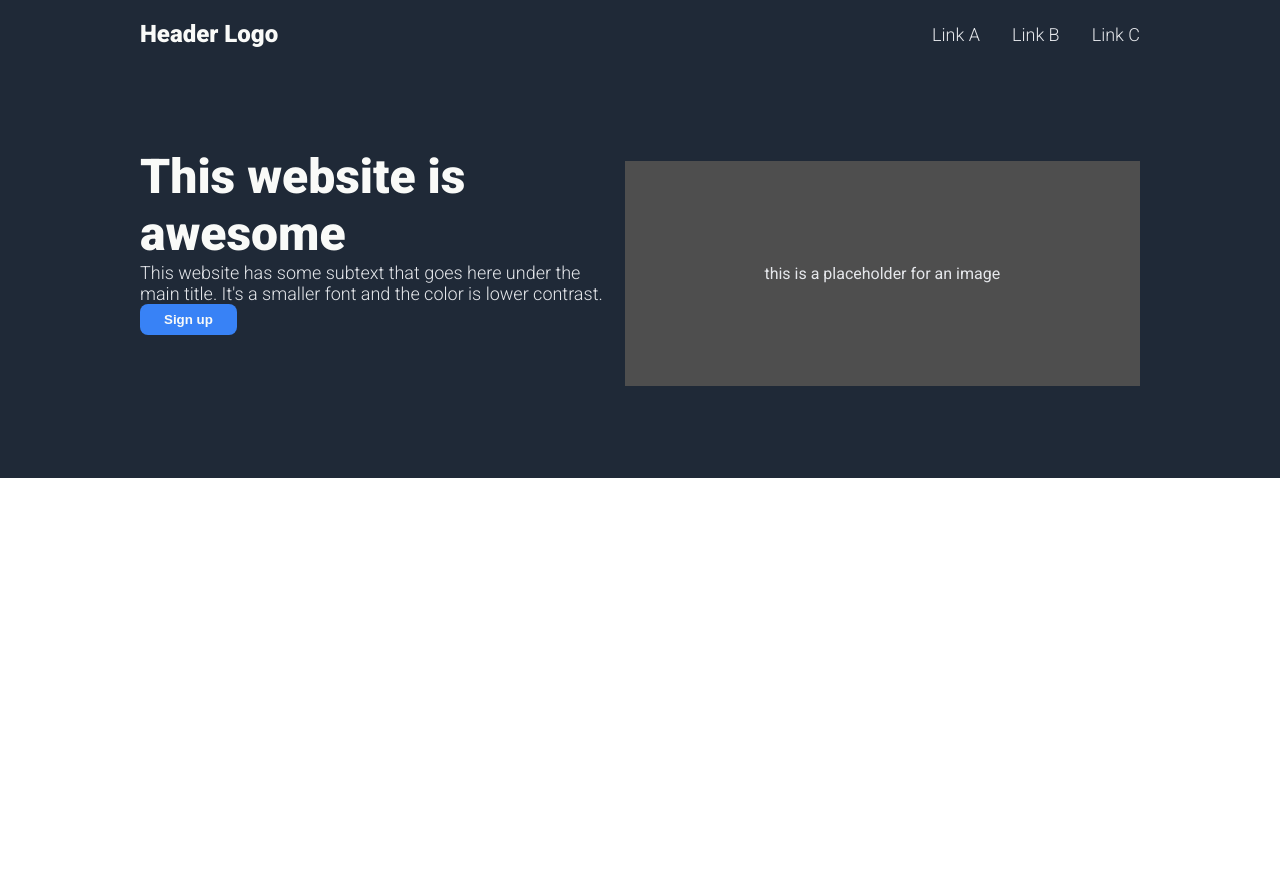
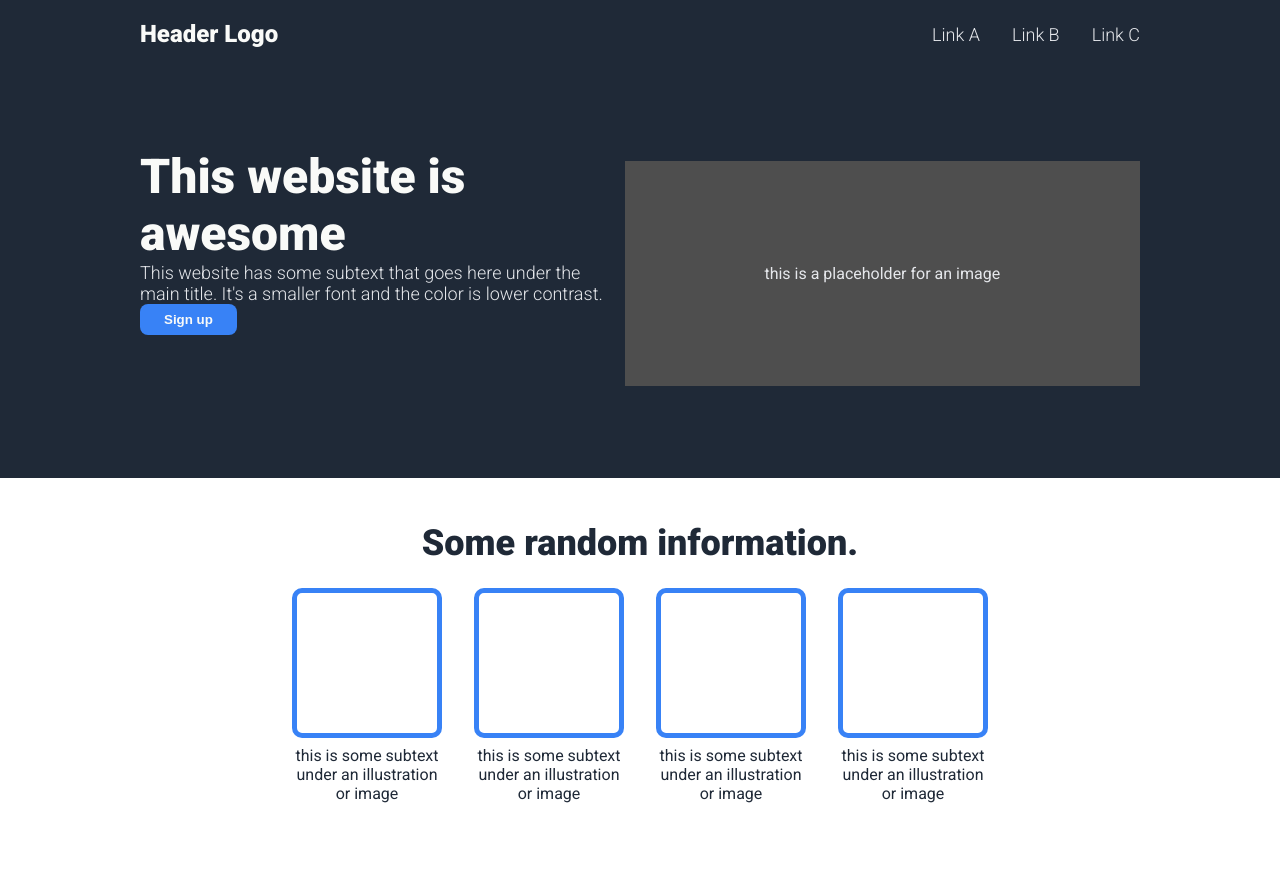
Before and after one commit to frayded/landing-page-odin, a plain HTML site: page index.html in a window 1280 px wide. Before the commit the page ends 800 px from the top, so only its background shows below. Drawn offline with Linux system fonts and the light colour scheme.

Commit message:
Added "some more information" section

```diff
--- a/index.html
+++ b/index.html
@@ -30,5 +30,27 @@
         <div class="placeholder">this is a placeholder for an image</div>
       </div>
     </div>
+
+    <div class="random-info">
+      <h2 class="info-header">Some random information.</h2>
+      <div class="info-placeholder">
+        <div class="square-placeholder">
+          <div class="frame-square"></div>
+          <p>this is some subtext under an illustration or image</p>
+        </div>
+        <div class="square-placeholder">
+          <div class="frame-square"></div>
+          <p>this is some subtext under an illustration or image</p>
+        </div>
+        <div class="square-placeholder">
+          <div class="frame-square"></div>
+          <p>this is some subtext under an illustration or image</p>
+        </div>
+        <div class="square-placeholder">
+          <div class="frame-square"></div>
+          <p>this is some subtext under an illustration or image</p>
+        </div>
+      </div>
+    </div>
   </body>
 </html>
--- a/styles.css
+++ b/styles.css
@@ -25,9 +25,14 @@ button {
 }
 
 .header-hero,
+.content-hero,
+.random-info {
+  padding: 20px 140px 80px;
+}
+
+.header-hero,
 .content-hero {
   background-color: #1f2937;
-  padding: 20px 140px 80px;
 
   display: flex;
   justify-content: space-between;
@@ -93,3 +98,38 @@ button {
   justify-content: center;
   align-items: center;
 }
+
+.info-header {
+  text-align: center;
+  margin: 24px auto;
+
+  font-size: 36px;
+  font-weight: 900;
+  color: #1f2937;
+}
+
+.info-placeholder {
+  display: flex;
+  justify-content: center;
+  align-items: center;
+  gap: 32px;
+}
+
+.square-placeholder {
+  width: 150px;
+}
+
+.square-placeholder p {
+  text-align: center;
+  color: #1f2937;
+}
+
+.frame-square {
+  width: 150px;
+  height: 150px;
+  padding: 50px;
+  margin-bottom: 8px;
+
+  border: 5px solid #3882f6;
+  border-radius: 10px;
+}
```
